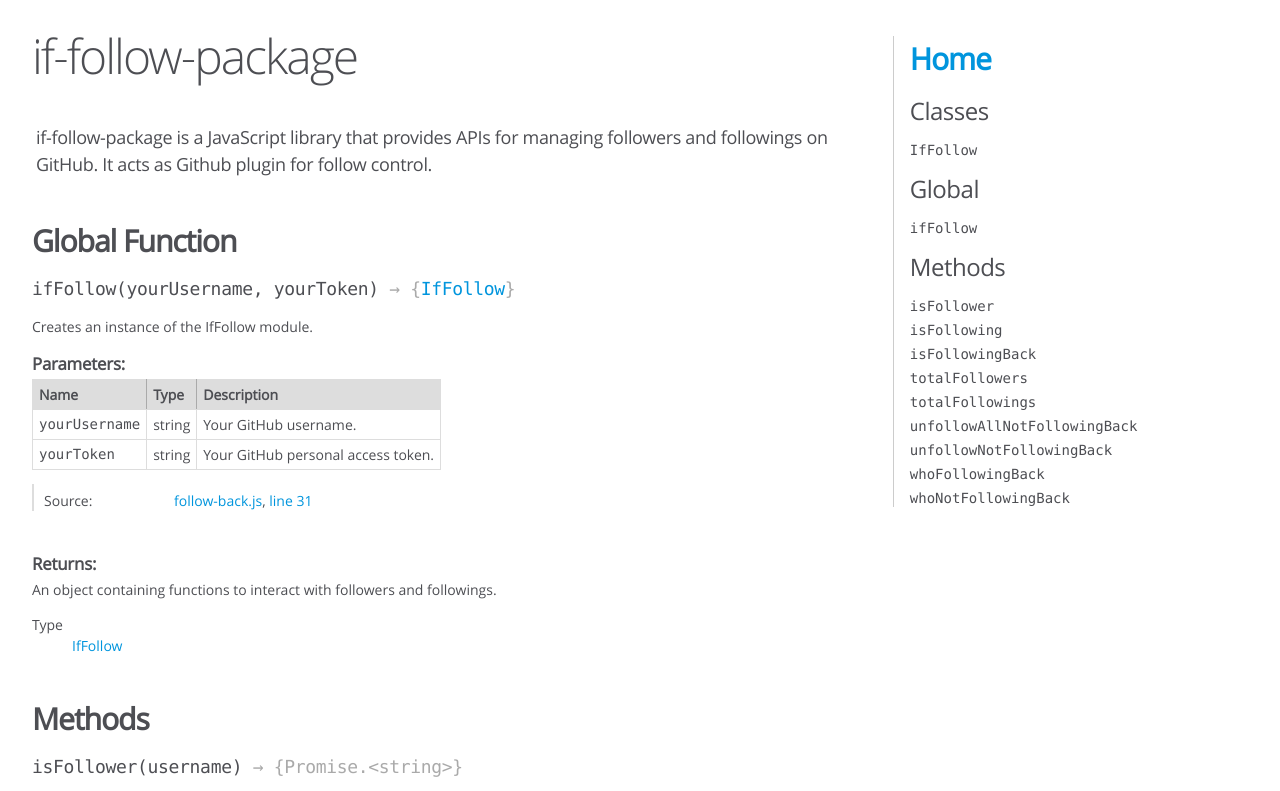
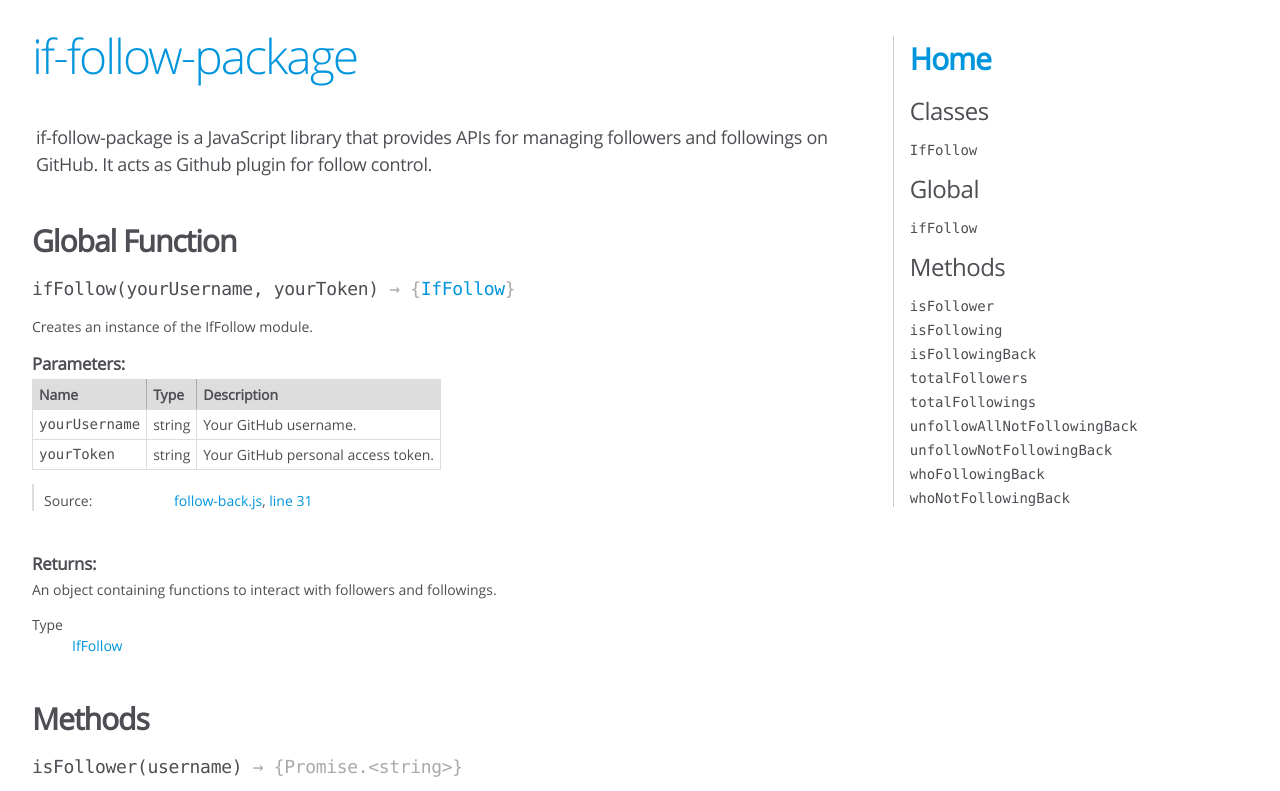
Before and after one commit to farhan7reza7/if-follow-package, a website built with webpack: page docs/global.html in a window 1280 px wide. Shown: the top 791 px of the page. Built offline with nearby package versions, Linux system fonts and the light colour scheme.

Commit message:
Update global.html with ext links
Update global.html with ext links

```diff
--- a/docs/global.html
+++ b/docs/global.html
@@ -27,7 +27,7 @@
 
   <body>
     <div id="main">
-      <h1 class="page-title">if-follow-package</h1>
+      <h1 class="page-title"><a href="https://github.com/farhan7reza7/if-follow-package">if-follow-package</a></h1>
 
       <section>
         <header>
@@ -743,8 +743,8 @@
     <br class="clear" />
 
     <footer>
-      Documentation generated by
-      <a href="https://github.com/jsdoc/jsdoc">JSDoc 4.0.2</a>
+      Documentation generated for
+      <a href="https://github.com/farhan7reza7/if-follow-package">if-follow-package</a>
     </footer>
 
     <script>
```
